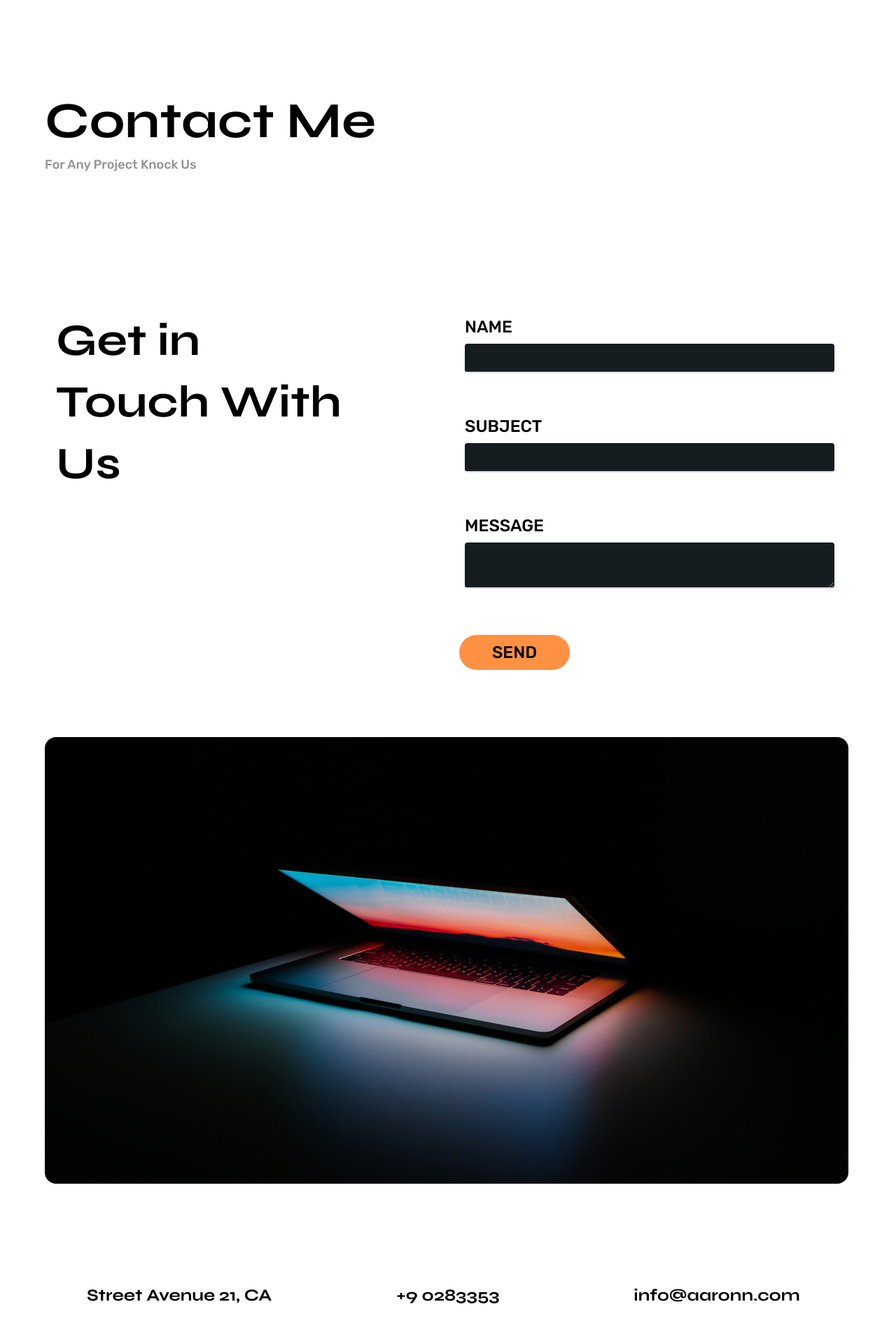
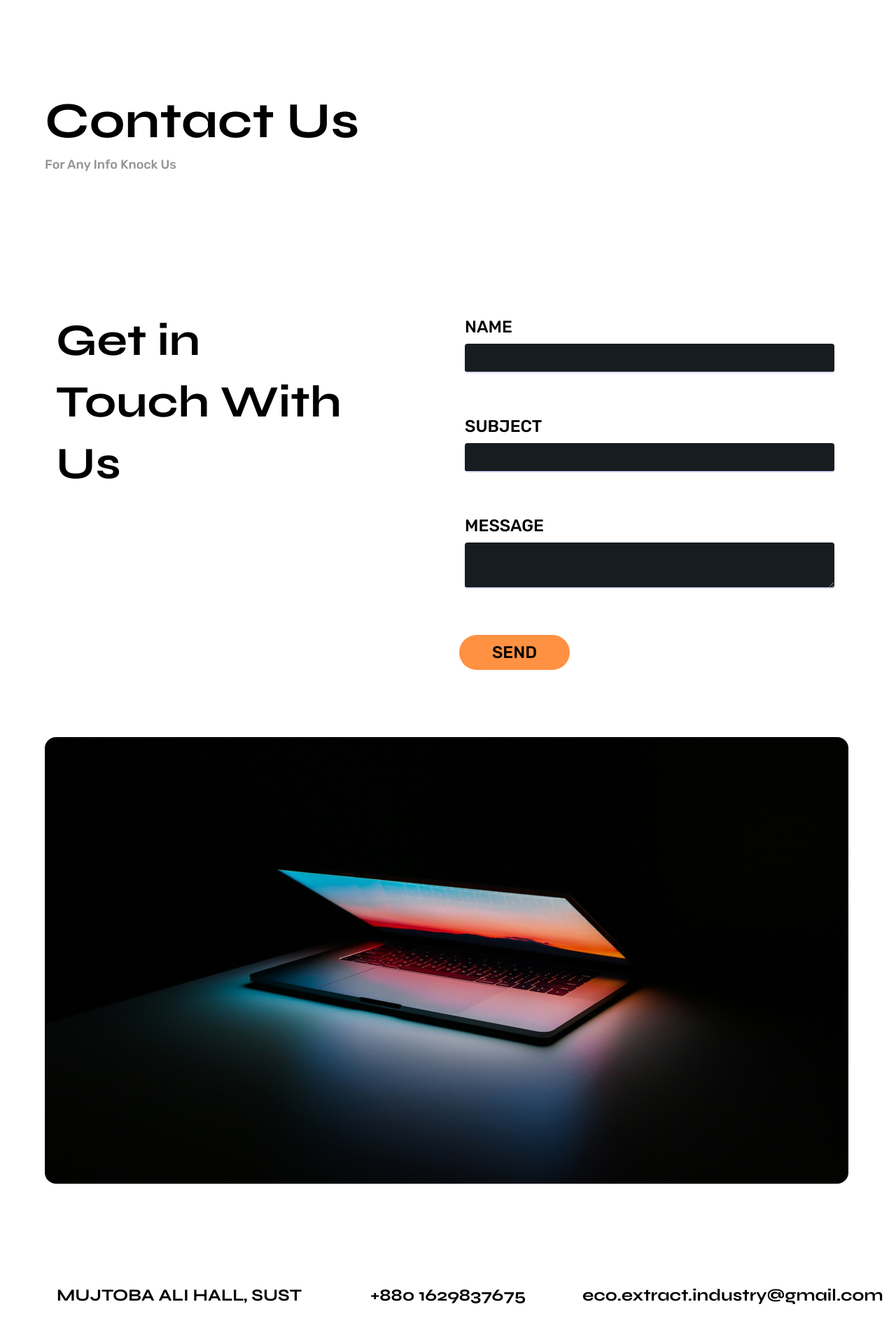
Before and after one commit to shadullah/nextjs-portfolio-management, a Next.js app: page /contact in a window 1280 px wide. Shown: the part 120-2040 px from the top of the page at 70% size. Built offline with nearby package versions, Linux system fonts and the light colour scheme.

Commit message:
contact change for team eco-extract

```diff
--- a/src/app/contact/page.tsx
+++ b/src/app/contact/page.tsx
@@ -6,10 +6,10 @@ const ContactPage = () => {
     <div className="max-w-6xl mx-auto my-16 md:my-36">
       <div className="px-6 md:px-0">
         <h1 className="font-syne text-4xl md:text-7xl font-bold mb-3">
-          Contact Me
+          Contact Us
         </h1>
         <p className="font-rubik text-sm md:text-lg font-medium text-[#949494] mb-14 md:mb-20">
-          For Any Project Knock Us
+          For Any Info Knock Us
         </p>
         <div className="border-[1px] border-white mb-24"></div>
       </div>
@@ -78,13 +78,13 @@ const ContactPage = () => {
       <div className="my-16 md:my-36 px-6 md:px-0">
         <div className="font-syne font-bold text-2xl grid grid-cols-1 md:grid-cols-3 text-center space-y-8 md:space-y-0">
           <div>
-            <button>Street Avenue 21, CA</button>
+            <button>MUJTOBA ALI HALL, SUST</button>
           </div>
           <div>
-            <button>+9 0283353</button>
+            <button>+880 1629837675</button>
           </div>
           <div>
-            <button>info@aaronn.com</button>
+            <button>eco.extract.industry@gmail.com</button>
           </div>
         </div>
       </div>
```
